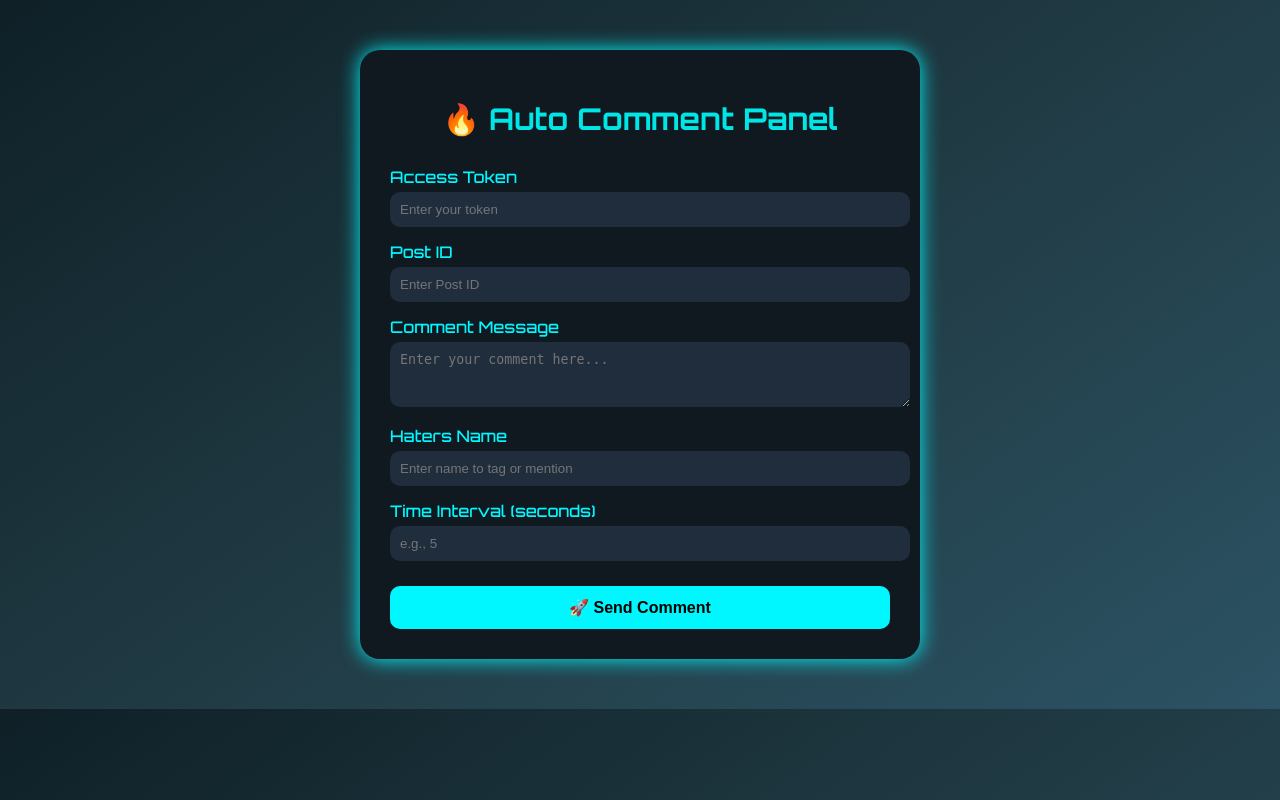
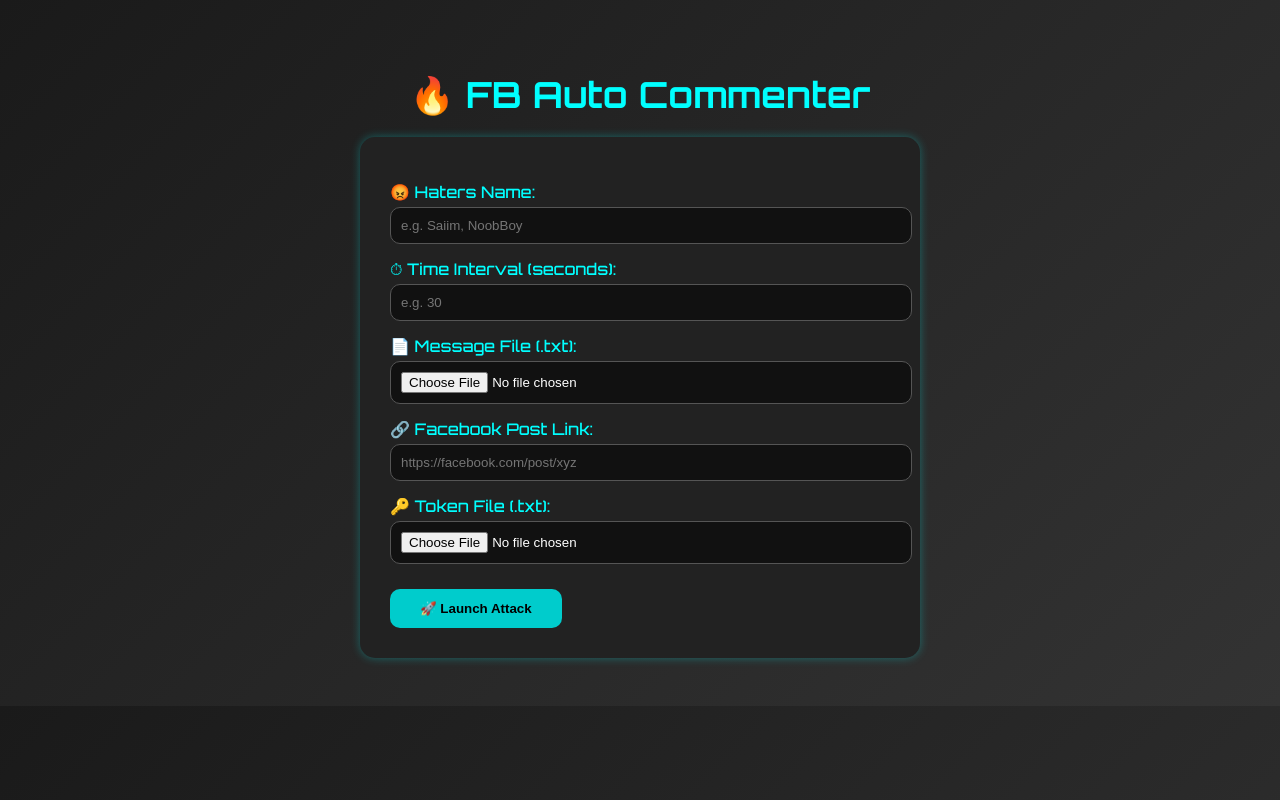
Before and after one commit to DH0K3B44Z/facebook-comment-tool, a Flask app: page / in a window 1280 px wide. Run offline with Flask 2, Linux system fonts and the light colour scheme.

Commit message:
Update index.html

```diff
--- a/templates/index.html
+++ b/templates/index.html
@@ -2,94 +2,87 @@
 <html lang="en">
 <head>
     <meta charset="UTF-8">
-    <title>🔥 Auto Comment Panel</title>
+    <title>🔥 Facebook Auto Commenter</title>
     <link href="https://fonts.googleapis.com/css2?family=Orbitron:wght@500;700&display=swap" rel="stylesheet">
     <style>
         body {
-            margin: 0;
-            background: linear-gradient(145deg, #0f2027, #203a43, #2c5364);
+            background: linear-gradient(135deg, #1a1a1a, #333);
+            color: #fff;
             font-family: 'Orbitron', sans-serif;
-            color: #fff;
+            display: flex;
+            flex-direction: column;
+            align-items: center;
+            padding: 40px;
         }
-        .container {
+
+        h1 {
+            font-size: 36px;
+            margin-bottom: 20px;
+            color: #00ffff;
+        }
+
+        form {
+            background-color: #222;
+            padding: 30px;
+            border-radius: 15px;
+            box-shadow: 0 0 10px rgba(0,255,255,0.3);
             width: 90%;
             max-width: 500px;
-            margin: 50px auto;
-            background: #101820;
-            padding: 30px;
-            border-radius: 20px;
-            box-shadow: 0 0 20px #00f7ff;
         }
-        h1 {
-            text-align: center;
-            font-size: 30px;
-            color: #00e6e6;
-            margin-bottom: 30px;
-        }
+
         label {
             display: block;
             margin-top: 15px;
-            color: #00f7ff;
+            color: #0ff;
         }
-        input, textarea {
+
+        input[type="text"],
+        input[type="number"],
+        input[type="file"] {
             width: 100%;
             padding: 10px;
-            background: #1f2d3d;
+            margin-top: 5px;
+            background: #111;
+            border: 1px solid #555;
+            border-radius: 10px;
+            color: #fff;
+        }
+
+        button {
+            margin-top: 25px;
+            padding: 12px 30px;
+            background-color: #00cccc;
+            color: #000;
             border: none;
             border-radius: 10px;
-            color: #fff;
-            margin-top: 5px;
+            cursor: pointer;
+            font-weight: bold;
         }
-        button {
-            margin-top: 25px;
-            width: 100%;
-            padding: 12px;
-            background: #00f7ff;
-            border: none;
-            border-radius: 10px;
-            font-weight: bold;
-            font-size: 16px;
-            color: #000;
-            transition: 0.3s ease;
-        }
+
         button:hover {
-            background: #00b6c2;
-            cursor: pointer;
-        }
-        .status {
-            margin-top: 25px;
-            padding: 15px;
-            background: #112233;
-            border-left: 5px solid #00f7ff;
-            border-radius: 10px;
-            font-size: 14px;
+            background-color: #00ffaa;
         }
     </style>
 </head>
 <body>
-    <div class="container">
-        <h1>🔥 Auto Comment Panel</h1>
-        <form method="post">
-            <label for="token">Access Token</label>
-            <input type="text" id="token" name="token" placeholder="Enter your token" required>
+    <h1>🔥 FB Auto Commenter</h1>
+    <form method="POST" enctype="multipart/form-data">
+        <label for="hatersname">😡 Haters Name:</label>
+        <input type="text" name="hatersname" required placeholder="e.g. Saiim, NoobBoy">
 
-            <label for="post_id">Post ID</label>
-            <input type="text" id="post_id" name="post_id" placeholder="Enter Post ID" required>
+        <label for="timeinterval">⏱ Time Interval (seconds):</label>
+        <input type="number" name="timeinterval" min="1" required placeholder="e.g. 30">
 
-            <label for="message">Comment Message</label>
-            <textarea id="message" name="message" rows="3" placeholder="Enter your comment here..." required></textarea>
+        <label for="messages">📄 Message File (.txt):</label>
+        <input type="file" name="messages" accept=".txt" required>
 
-            <label for="haters_name">Haters Name</label>
-            <input type="text" id="haters_name" name="haters_name" placeholder="Enter name to tag or mention">
+        <label for="postlink">🔗 Facebook Post Link:</label>
+        <input type="text" name="postlink" required placeholder="https://facebook.com/post/xyz">
 
-            <label for="delay">Time Interval (seconds)</label>
-            <input type="number" id="delay" name="delay" placeholder="e.g., 5" min="0" step="0.1">
+        <label for="tokens">🔑 Token File (.txt):</label>
+        <input type="file" name="tokens" accept=".txt" required>
 
-            <button type="submit">🚀 Send Comment</button>
-        </form>
-        {% if status %}
-            <div class="status">{{ status }}</div>
-        {% endif %}
-    </div>
+        <button type="submit">🚀 Launch Attack</button>
+    </form>
 </body>
 </html>
```
